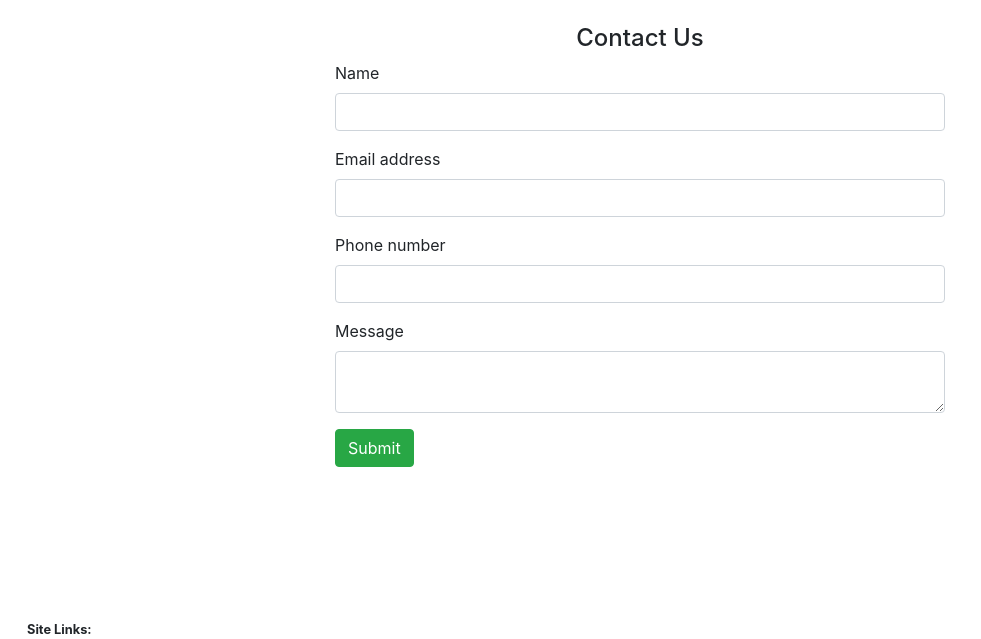
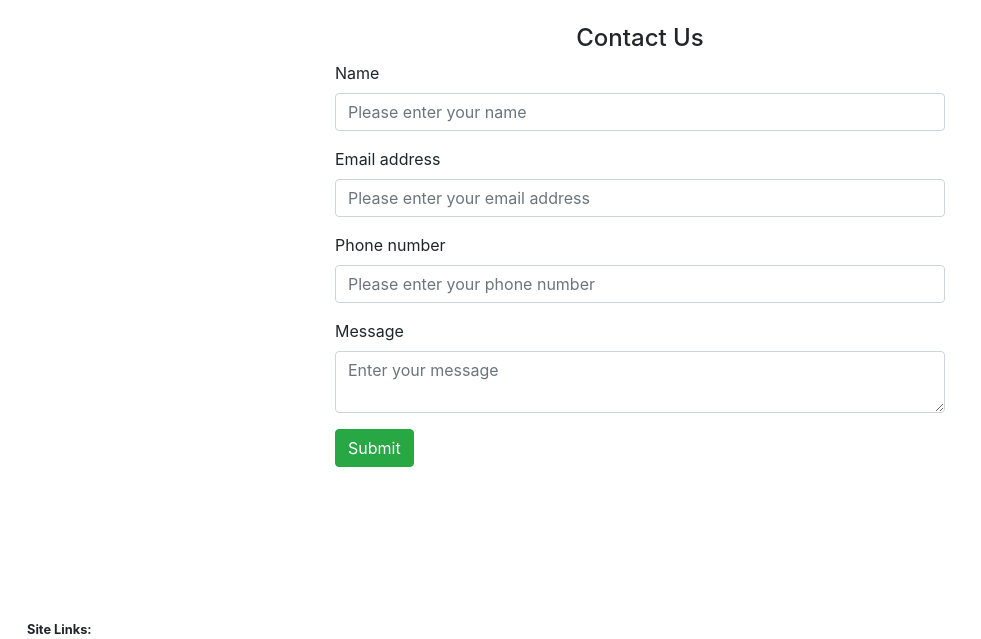
Before and after one commit to Code-Institute-Submissions/JamieT966-project-portfolio-4_SepResub, a Django app: page /contact/ in a window 1280 px wide. Shown: the part 76-715 px from the top of the page, without its empty margins (0-981 px from the left). Run offline with Django 3.2, Linux system fonts and the light colour scheme.

Commit message:
added placeholder text

```diff
--- a/templates/contact.html
+++ b/templates/contact.html
@@ -14,19 +14,19 @@
     {% csrf_token %}
     <div class="form-group">
         <label for="exampleInputEmail1">Name</label>
-        <input name="name" type="text" class="form-control" id="exampleInputName" aria-describedby="nameHelp" required>
+        <input name="name" placeholder="Please enter your name" type="text" class="form-control" id="exampleInputName" aria-describedby="nameHelp" required>
     </div>
     <div class="form-group">
       <label for="exampleInputEmail1">Email address</label>
-      <input name="email" type="email" class="form-control" id="exampleInputEmail1" aria-describedby="emailHelp" required>
+      <input name="email" placeholder="Please enter your email address" type="email" class="form-control" id="exampleInputEmail1" aria-describedby="emailHelp" required>
     </div>
     <div class="form-group">
       <label for="exampleInputPhone">Phone number</label>
-      <input name="phone" type="number" class="form-control" id="exampleInputPhone" required>
+      <input name="phone" placeholder="Please enter your phone number" type="number" class="form-control" id="exampleInputPhone" required>
     </div>
     <div class="form-group">
         <label for="exampleFormControlTextarea1">Message</label>
-        <textarea name="message" class="form-control" id="exampleFormControlTextarea1" rows="2" required></textarea>
+        <textarea name="message" placeholder="Enter your message" class="form-control" id="exampleFormControlTextarea1" rows="2" required></textarea>
     </div>
     <button type="submit" class="btn btn-success">Submit</button>
   </form>
```
